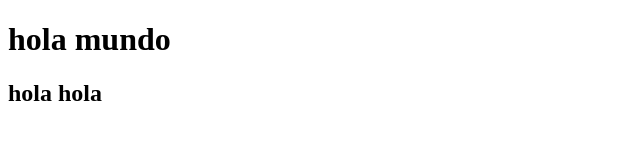
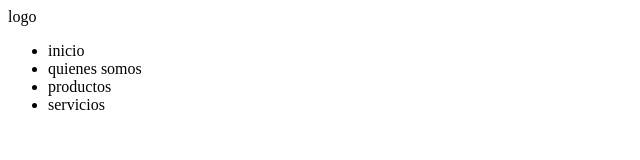
Before and after one commit to LUGO1108/hola, a plain HTML site: page index.html in a window 1280 px wide. Shown: the whole page, without its empty margins (0-640 px from the left). Drawn offline with Linux system fonts and the light colour scheme.

Commit message:
se pone la navegacion

```diff
--- a/index.html
+++ b/index.html
@@ -6,8 +6,16 @@
     <title>Document</title>
 </head>
 <body>
-    <h1>hola mundo</h1>
-    <h2>hola hola</h2>
-
+    <header class="header">
+        <div class="logo">logo</div>
+        <div class="navegacion">
+            <ul>
+                <li><a href="#"></a>inicio</li>
+                <li><a href=""></a>quienes somos</li>
+                <li><a href=""></a>productos</li>
+                <li><a href=""></a>servicios</li>
+            </ul>
+        </div>
+    </header>
 </body>
 </html>
```
